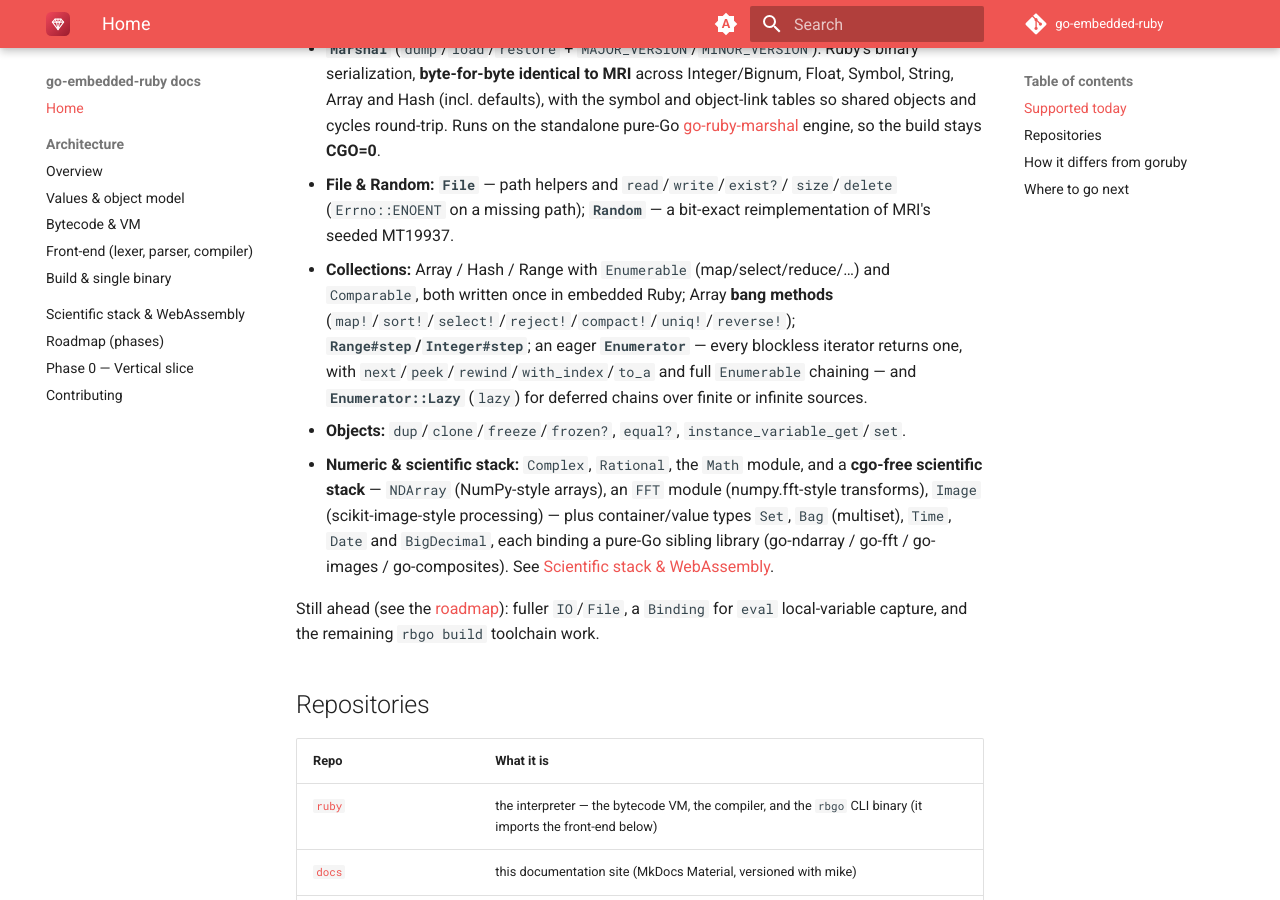
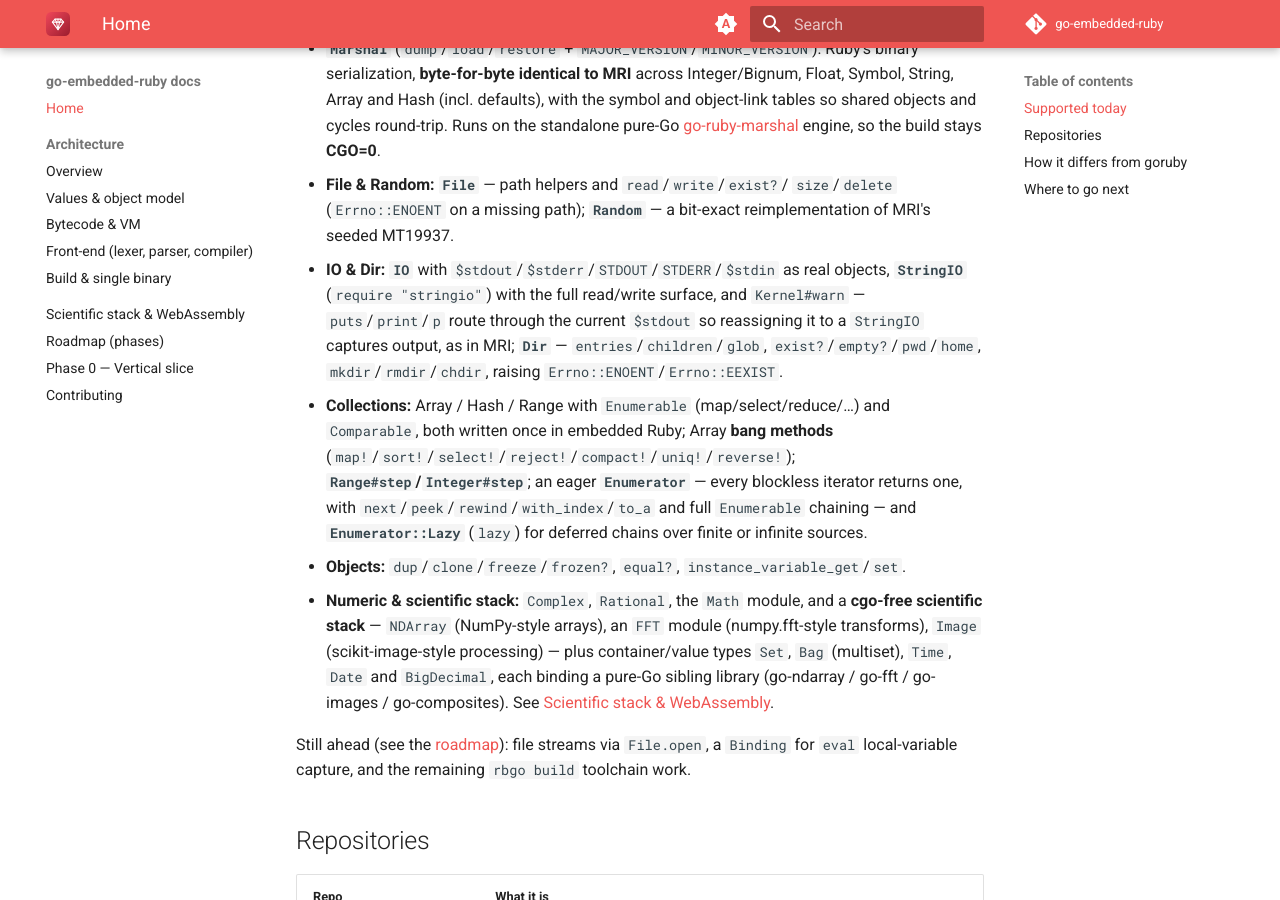
Before and after one commit to go-embedded-ruby/docs, an MkDocs documentation site: the page built from docs/index.md, in a window 1280 px wide and 900 px high, scrolled down 2084 px. Built offline with MkDocs 1.6.1 and Material for MkDocs 9.7.7, drawn with Linux system fonts in a browser that asks for light colours; the version menu is left out.

Commit message:
docs: IO/StringIO + Dir landed — sync index + roadmap
Add the IO & Dir feature bullet (IO/StringIO with $stdout/$stderr/$stdin,
output capture via StringIO, Kernel#warn; Dir entries/glob/mkdir/chdir) and
update the Phase 6 roadmap row; remaining stdlib is now file streams via
File.open.

Co-Authored-By: Claude Opus 4.8 <noreply@anthropic.com>

```diff
--- a/docs/index.md
+++ b/docs/index.md
@@ -96,6 +96,12 @@ Every feature below is **differential-tested against MRI Ruby 4.0.5**:
 - **File & Random:** **`File`** — path helpers and `read`/`write`/`exist?`/
   `size`/`delete` (`Errno::ENOENT` on a missing path); **`Random`** — a bit-exact
   reimplementation of MRI's seeded MT19937.
+- **IO & Dir:** **`IO`** with `$stdout`/`$stderr`/`STDOUT`/`STDERR`/`$stdin` as
+  real objects, **`StringIO`** (`require "stringio"`) with the full read/write
+  surface, and `Kernel#warn` — `puts`/`print`/`p` route through the current
+  `$stdout` so reassigning it to a `StringIO` captures output, as in MRI;
+  **`Dir`** — `entries`/`children`/`glob`, `exist?`/`empty?`/`pwd`/`home`,
+  `mkdir`/`rmdir`/`chdir`, raising `Errno::ENOENT`/`Errno::EEXIST`.
 - **Collections:** Array / Hash / Range with `Enumerable` (map/select/reduce/…)
   and `Comparable`, both written once in embedded Ruby; Array **bang methods**
   (`map!`/`sort!`/`select!`/`reject!`/`compact!`/`uniq!`/`reverse!`);
@@ -113,8 +119,9 @@ Every feature below is **differential-tested against MRI Ruby 4.0.5**:
   go-images / go-composites). See
   [Scientific stack & WebAssembly](scientific-stack.md).
 
-Still ahead (see the [roadmap](roadmap.md)): fuller `IO`/`File`, a `Binding` for
-`eval` local-variable capture, and the remaining `rbgo build` toolchain work.
+Still ahead (see the [roadmap](roadmap.md)): file streams via `File.open`, a
+`Binding` for `eval` local-variable capture, and the remaining `rbgo build`
+toolchain work.
 
 ## Repositories
 
```
Also changed, not shown: docs/roadmap.md (+1 -1 lines).
